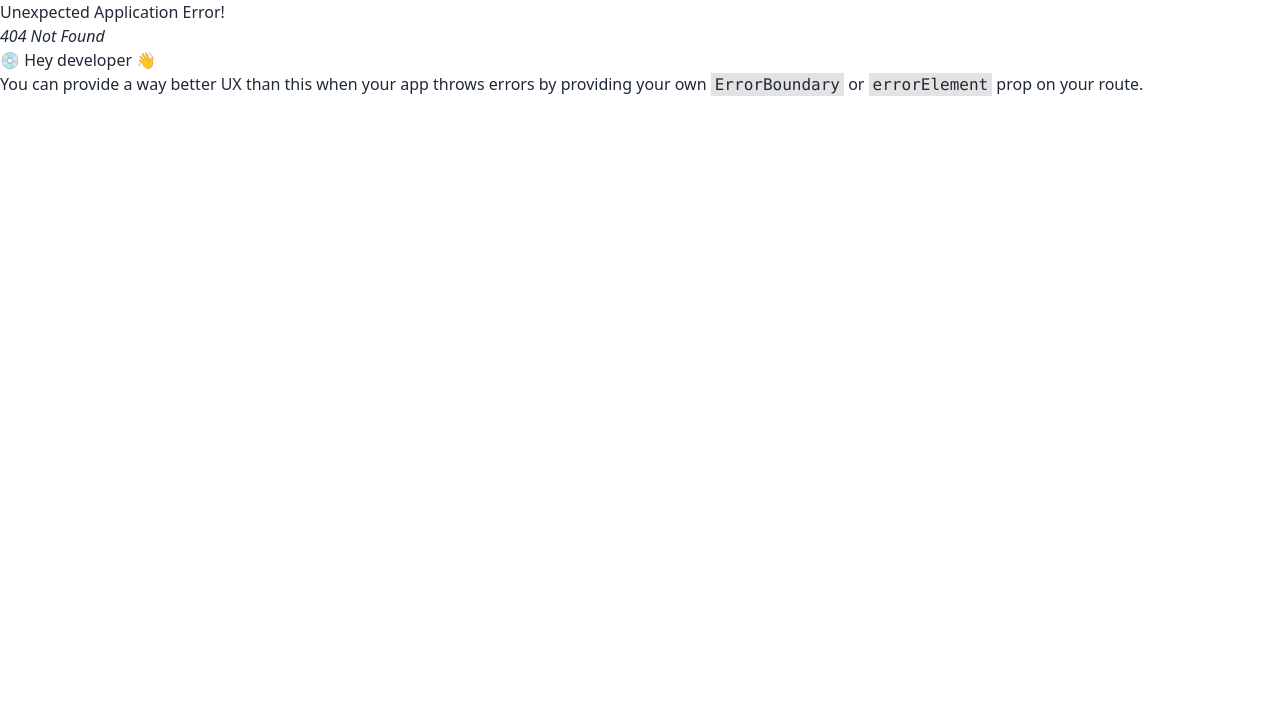
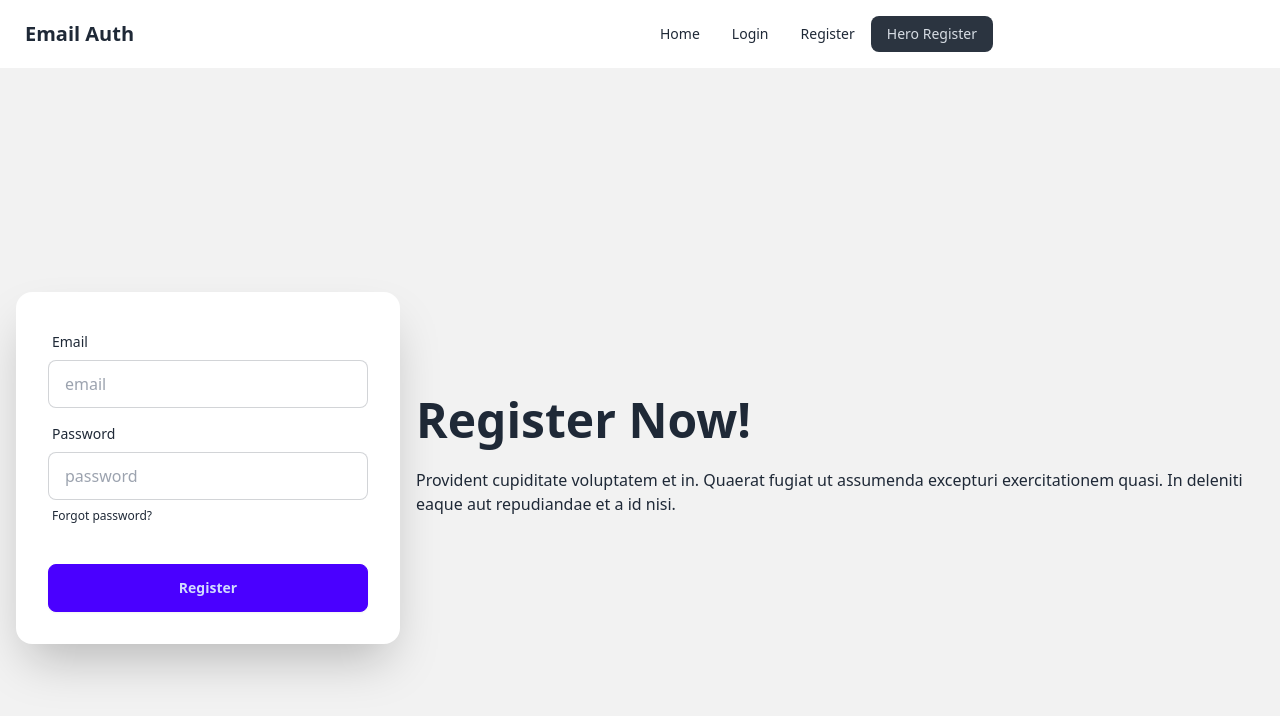
Before and after one commit to Md-Ashikur-Rahman-Ashik/Email-Password-Authentication-Login-Form, a React (Vite) app: page /heroRegister in a window 1280 px wide. Before the commit this address had no page. Shown: the top 716 px of the page. Built offline with nearby package versions, Linux system fonts and the light colour scheme.

Commit message:
Simple form and daisyUI form created

```diff
--- a/src/components/Header/Header.jsx
+++ b/src/components/Header/Header.jsx
@@ -11,6 +11,9 @@ const Header = () => {
       </li>
       <li>
         <NavLink to="/register">Register</NavLink>
+      </li>
+      <li>
+        <NavLink to="/heroRegister">Hero Register</NavLink>
       </li>
     </>
   );
--- /dev/null
+++ b/src/components/HeroRegister/HeroRegister.jsx
@@ -0,0 +1,66 @@
+const HeroRegister = () => {
+  const handleRegister = (e) => {
+    e.preventDefault();
+    // console.log("Form Submitted");
+    const email = e.target.email.value;
+    const password = e.target.password.value;
+
+    console.log("The email is:", email);
+    console.log("The password is:", password);
+  };
+
+  return (
+    <div>
+      <div className="hero min-h-screen bg-base-200">
+        <div className="hero-content flex-col lg:flex-row-reverse">
+          <div className="text-center lg:text-left">
+            <h1 className="text-5xl font-bold">Register Now!</h1>
+            <p className="py-6">
+              Provident cupiditate voluptatem et in. Quaerat fugiat ut assumenda
+              excepturi exercitationem quasi. In deleniti eaque aut repudiandae
+              et a id nisi.
+            </p>
+          </div>
+          <div className="card shrink-0 w-full max-w-sm shadow-2xl bg-base-100">
+            <form className="card-body" onSubmit={handleRegister}>
+              <div className="form-control">
+                <label className="label">
+                  <span className="label-text">Email</span>
+                </label>
+                <input
+                  type="email"
+                  placeholder="email"
+                  name="email"
+                  className="input input-bordered"
+                  required
+                />
+              </div>
+              <div className="form-control">
+                <label className="label">
+                  <span className="label-text">Password</span>
+                </label>
+                <input
+                  type="password"
+                  name="password"
+                  placeholder="password"
+                  className="input input-bordered"
+                  required
+                />
+                <label className="label">
+                  <a href="#" className="label-text-alt link link-hover">
+                    Forgot password?
+                  </a>
+                </label>
+              </div>
+              <div className="form-control mt-6">
+                <button className="btn btn-primary">Register</button>
+              </div>
+            </form>
+          </div>
+        </div>
+      </div>
+    </div>
+  );
+};
+
+export default HeroRegister;
--- a/src/components/Register/Register.jsx
+++ b/src/components/Register/Register.jsx
@@ -1,7 +1,40 @@
 const Register = () => {
+  const handleRegister = (e) => {
+    e.preventDefault();
+    // console.log("Form Submitting")
+    const email = e.target.email.value;
+    const password = e.target.password.value;
+
+    console.log("The email is:", email);
+    console.log("The password is:", password);
+  };
+
   return (
     <div>
-      <h3 className="text-3xl">Please Register</h3>
+      <div className="mx-auto md:w-1/2">
+        <h3 className="text-3xl mb-8">Please Register</h3>
+        <form onSubmit={handleRegister}>
+          <input
+            className="mb-4 w-3/4 py-2 px-4"
+            type="email"
+            name="email"
+            placeholder="Your Email Address"
+          />
+          <br />
+          <input
+            className="mb-4 w-3/4 py-2 px-4"
+            type="password"
+            name="password"
+            placeholder="Password"
+          />
+          <br />
+          <input
+            className="mb-4 btn btn-secondary text-white w-3/4"
+            type="submit"
+            value="Register"
+          />
+        </form>
+      </div>
     </div>
   );
 };
--- a/src/main.jsx
+++ b/src/main.jsx
@@ -6,6 +6,7 @@ import Root from "./components/Root/Root";
 import Home from "./components/Home/Home";
 import Login from "./components/Login/Login";
 import Register from "./components/Register/Register";
+import HeroRegister from "./components/HeroRegister/HeroRegister";
 
 const router = createBrowserRouter([
   {
@@ -24,6 +25,10 @@ const router = createBrowserRouter([
         path: "/register",
         element: <Register></Register>,
       },
+      {
+        path: "/heroRegister",
+        element: <HeroRegister></HeroRegister>,
+      },
     ],
   },
 ]);
```
